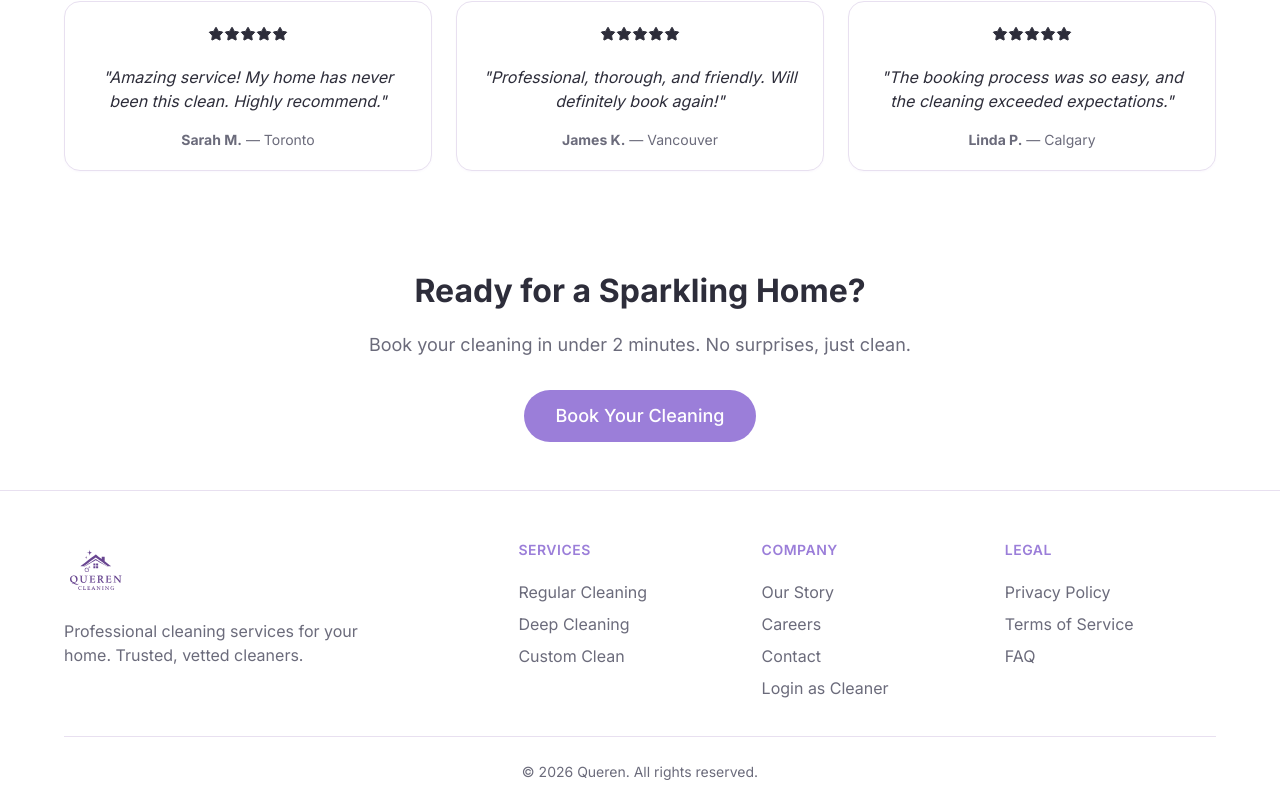
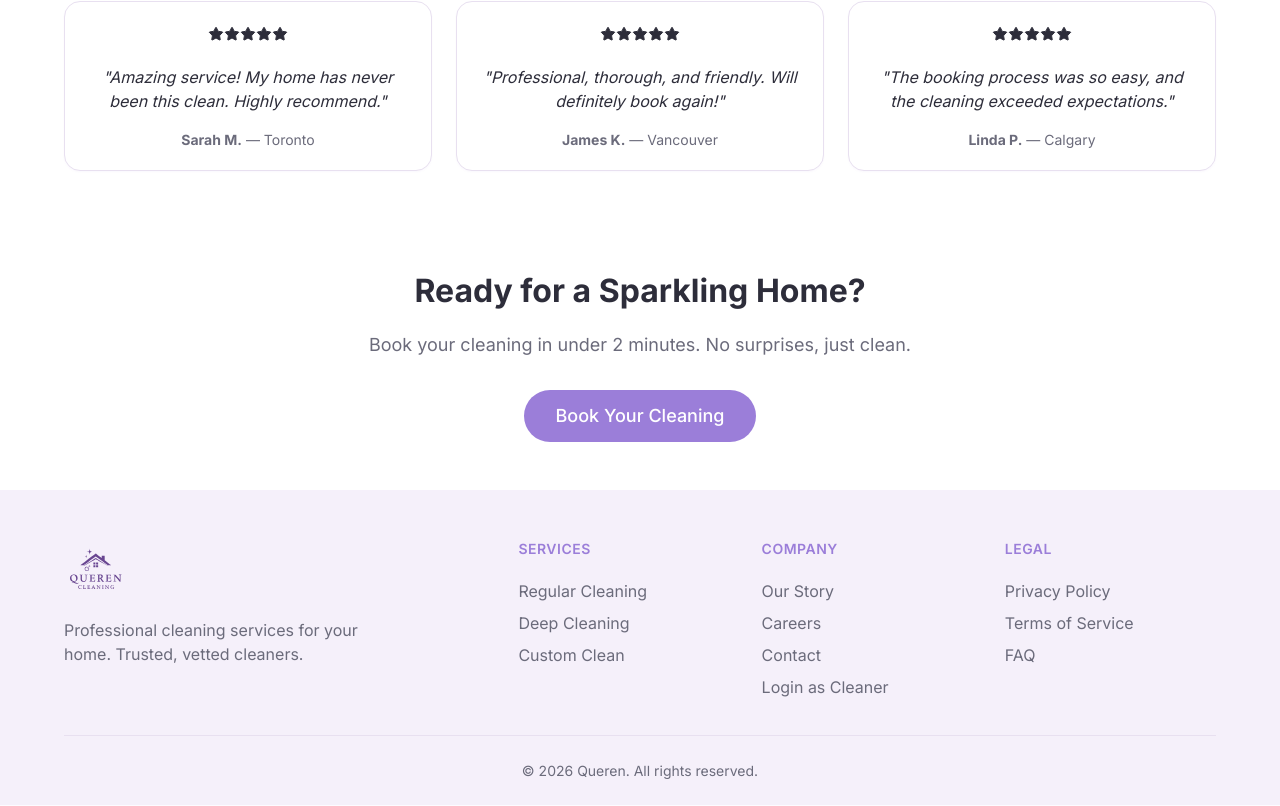
Before and after one commit to Maito-J/Queren, a React (Vite) app: page / in a window 1280 px wide. Shown: the part 1829-2635 px from the top of the page. Built offline with nearby package versions, Linux system fonts and the light colour scheme; no server answers.

Commit message:
footer color

```diff
--- a/src/components/layout/PublicLayout/PublicLayout.css
+++ b/src/components/layout/PublicLayout/PublicLayout.css
@@ -188,10 +188,12 @@
 
 /* Footer */
 .public-footer {
-    background: white;
-    border-top: 1px solid var(--color-border);
+    background: var(--color-bg-subtle);
+    border-top: none;
     padding: var(--space-12) 0 var(--space-6);
     margin-top: auto;
+    position: relative;
+    z-index: 10;
 }
 
 .footer-grid {
```
